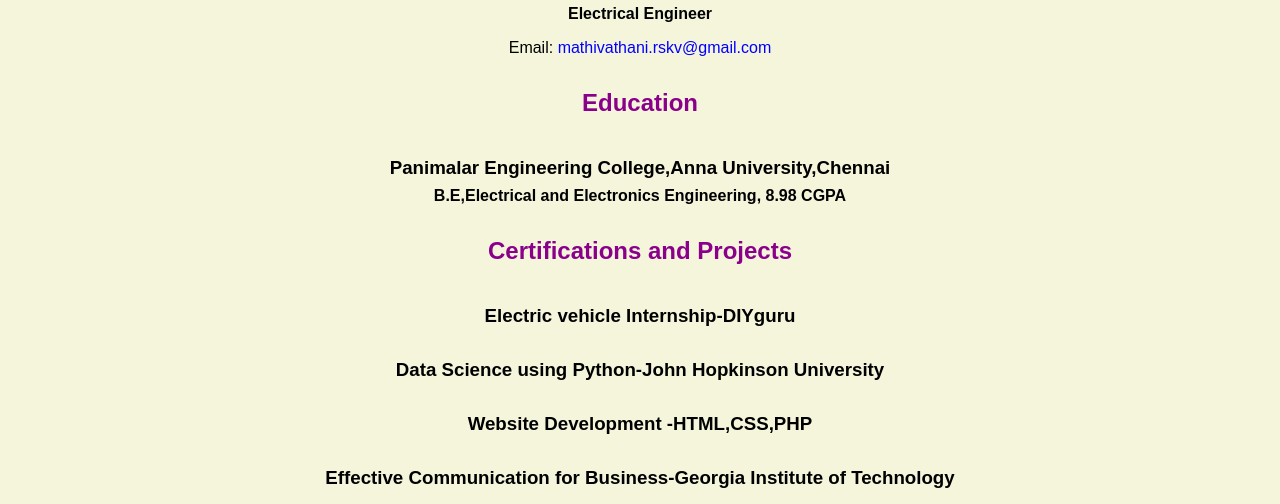
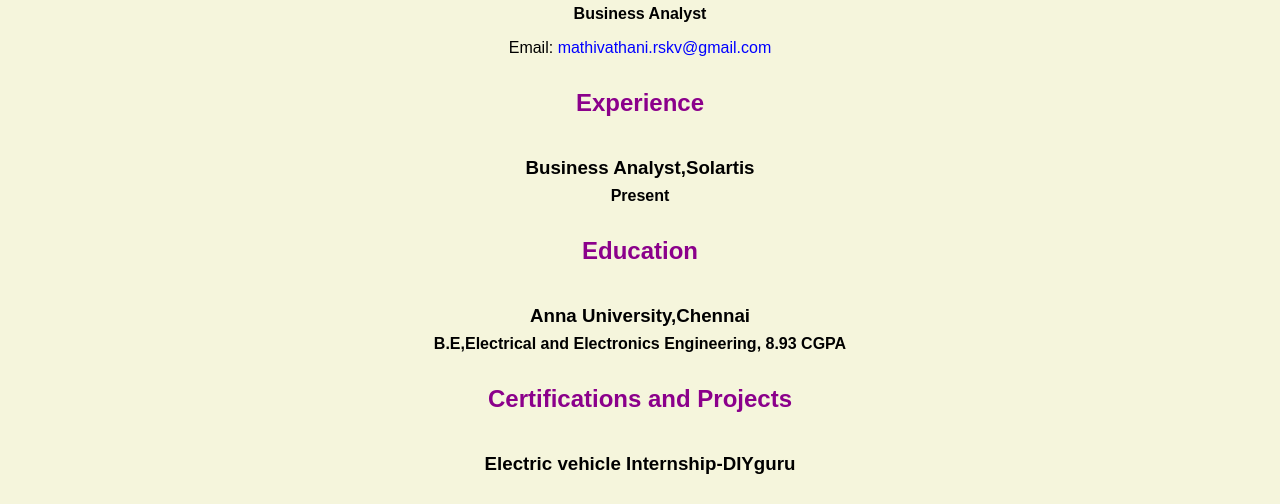
Before and after one commit to mathikannan/mathikannan.github.io, a plain HTML site: page resume.html in a window 1280 px wide. Shown: the part 285-789 px from the top of the page. Drawn offline with Linux system fonts and the light colour scheme.

Commit message:
Update resume.html

```diff
--- a/resume.html
+++ b/resume.html
@@ -20,16 +20,18 @@
     <img src="images/DSC_9054.JPG" alt="Mathivathani  Kannan" width="10%">
 
     <h1>Mathivathani Kannan</h1>
-    <h4>Electrical Engineer</h4>
+    <h4>Business Analyst</h4>
 
     <p>Email: <a href="mailto:mathivathani.rskv@gmail.com" target="_blank">mathivathani.rskv@gmail.com</a></p>
     <!-- don't post physical address, personal phone number or other personal information on the web! -->
 
-
+    <h2>Experience</h2>
+    <h3>Business Analyst,Solartis</h3>
+    <h4>Present</h4>
     <h2>Education</h2>
 
-    <h3>Panimalar Engineering College,Anna University,Chennai</h3>
-    <h4>B.E,Electrical and Electronics Engineering, 8.98 CGPA</h4>
+    <h3>Anna University,Chennai</h3>
+    <h4>B.E,Electrical and Electronics Engineering, 8.93 CGPA</h4>
 
     <h2>Certifications and Projects</h2>
 
```
